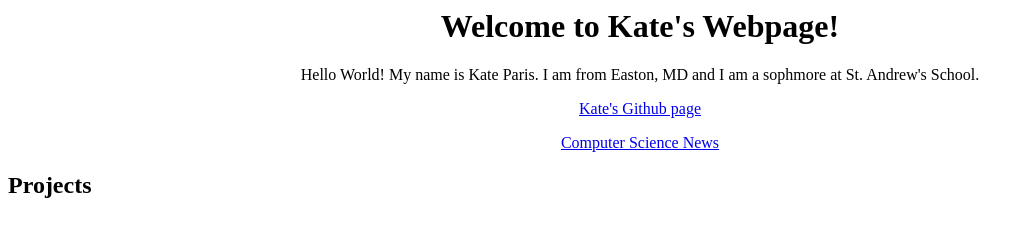
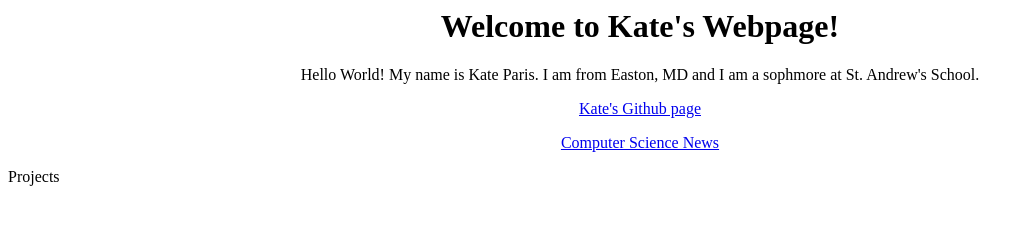
Before and after one commit to kateparis/kateparis, a plain HTML site: page index.html in a window 1280 px wide. Shown: the whole page, without its empty margins (0-1034 px from the left). Drawn offline with Linux system fonts and the light colour scheme.

Commit message:
projects

```diff
--- a/index.html
+++ b/index.html
@@ -9,7 +9,7 @@
   <p align=center>Hello World! My name is Kate Paris. I am from Easton, MD and I am a sophmore at St. Andrew's School.</p>
   <p align=center><a href=https://github.com/kateparis/kateparis.github.io/>Kate's Github page<a/></p>
   <p align=center><a href=http://news.mit.edu/topic/computers/>Computer Science News<a/></p>
-  <h2>Projects</h1>
+  <p>Projects</p>
 </body>
 
 </html>
```
